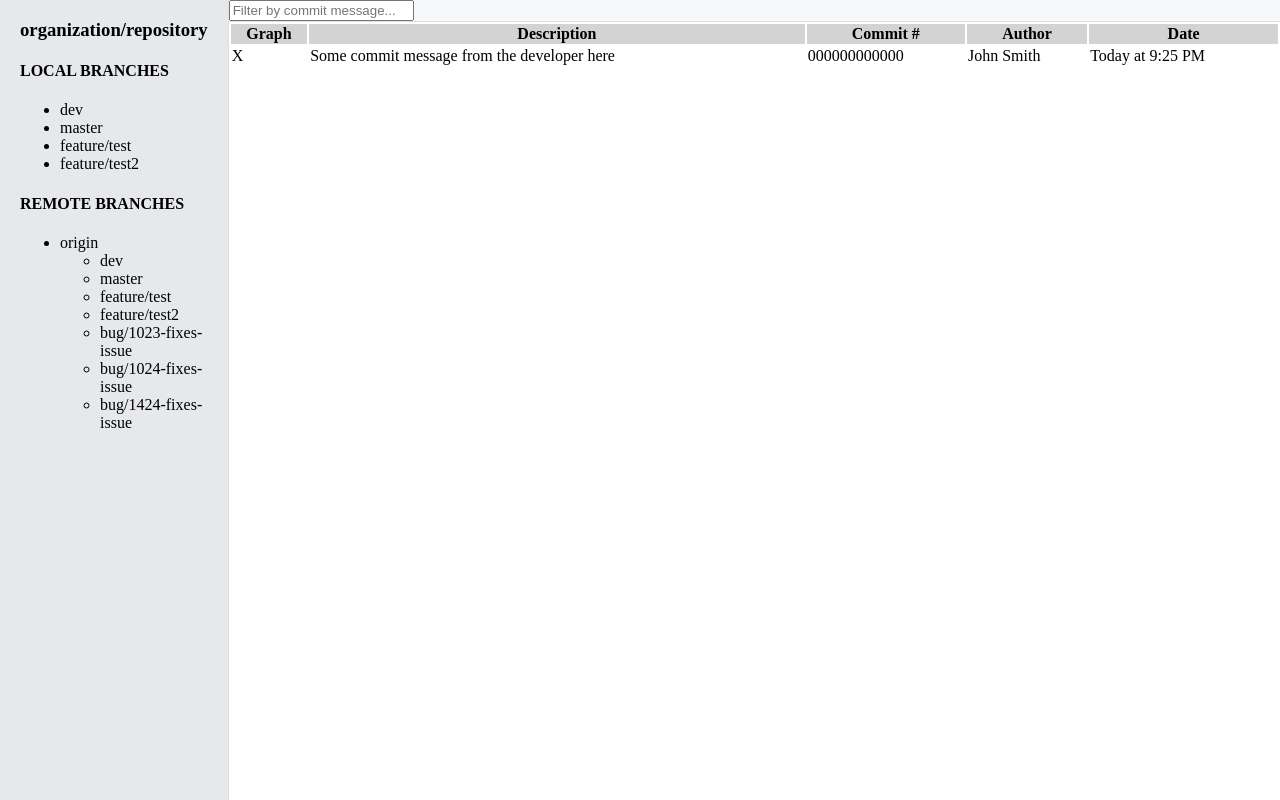
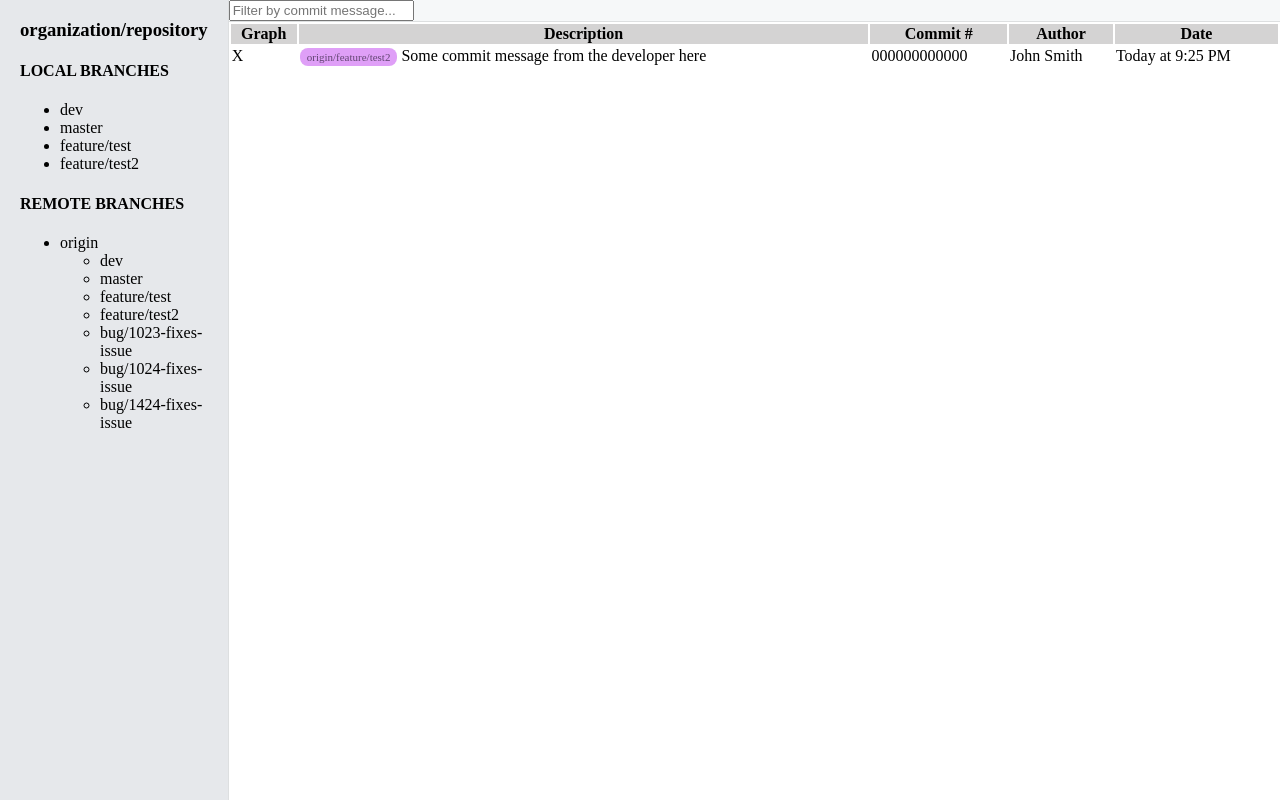
Before and after one commit to teffybiskup/commit-log, a React app: page / in a window 1280 px wide. Built offline with nearby package versions, Linux system fonts and the light colour scheme.

Commit message:
Create Pill component and use it in Commit Table

```diff
--- a/src/components/CommitTable.tsx
+++ b/src/components/CommitTable.tsx
@@ -1,10 +1,14 @@
 import React, { useEffect, useState } from 'react';
 import { ICommitTable, ICommit } from '../types/commit';
 import "../styles/CommitTable.css";
+import Pill from './Pill';
 
 const CommitTable = ({ filterSearch }: ICommitTable) => {
     const [items] = useState<ICommit[]>([
         {
+            branch: "origin/feature/test2",
+            branchBackgroundColor: "#DF9FF7",
+            branchColor: "#624573",
             description: "Some commit message from the developer here",
             hash: "000000000000",
             author: "John Smith",
@@ -31,7 +35,14 @@ const CommitTable = ({ filterSearch }: ICommitTable) => {
                     return (
                         <tr key={index}>
                             <td>X</td>
-                            <td>{item.description}</td>
+                            <td>
+                                <Pill
+                                    text={item.branch}
+                                    backgroundColor={item.branchBackgroundColor}
+                                    color={item.branchColor}
+                                />
+                                {item.description}
+                            </td>
                             <td>{item.hash}</td>
                             <td>{item.author}</td>
                             <td>{item.date}</td>
--- /dev/null
+++ b/src/components/Pill.tsx
@@ -0,0 +1,11 @@
+import React from 'react';
+import { IPill } from '../types/pill';
+import "../styles/Pill.css";
+
+const Pill = ({ text, backgroundColor, color }: IPill) => {
+    return (
+        <span className="pill" style={{ backgroundColor: backgroundColor, color: color }}>{text}</span>
+    );
+};
+
+export default Pill;
--- /dev/null
+++ b/src/styles/Pill.css
@@ -0,0 +1,8 @@
+.pill {
+    height: 17px;
+    width: auto;
+    padding: 3px 7px;
+    border-radius: 8px;
+    margin-right: 4px;
+    font-size: 11px;
+}
--- a/src/types/commit.tsx
+++ b/src/types/commit.tsx
@@ -3,6 +3,9 @@ export interface ICommitTable {
 }
 
 export interface ICommit {
+    branch: string;
+    branchBackgroundColor: string;
+    branchColor: string;
     description: string;
     hash: string;
     author: string;
--- /dev/null
+++ b/src/types/pill.tsx
@@ -0,0 +1,5 @@
+export interface IPill {
+    text: string;
+    backgroundColor: string;
+    color: string;
+}
```
